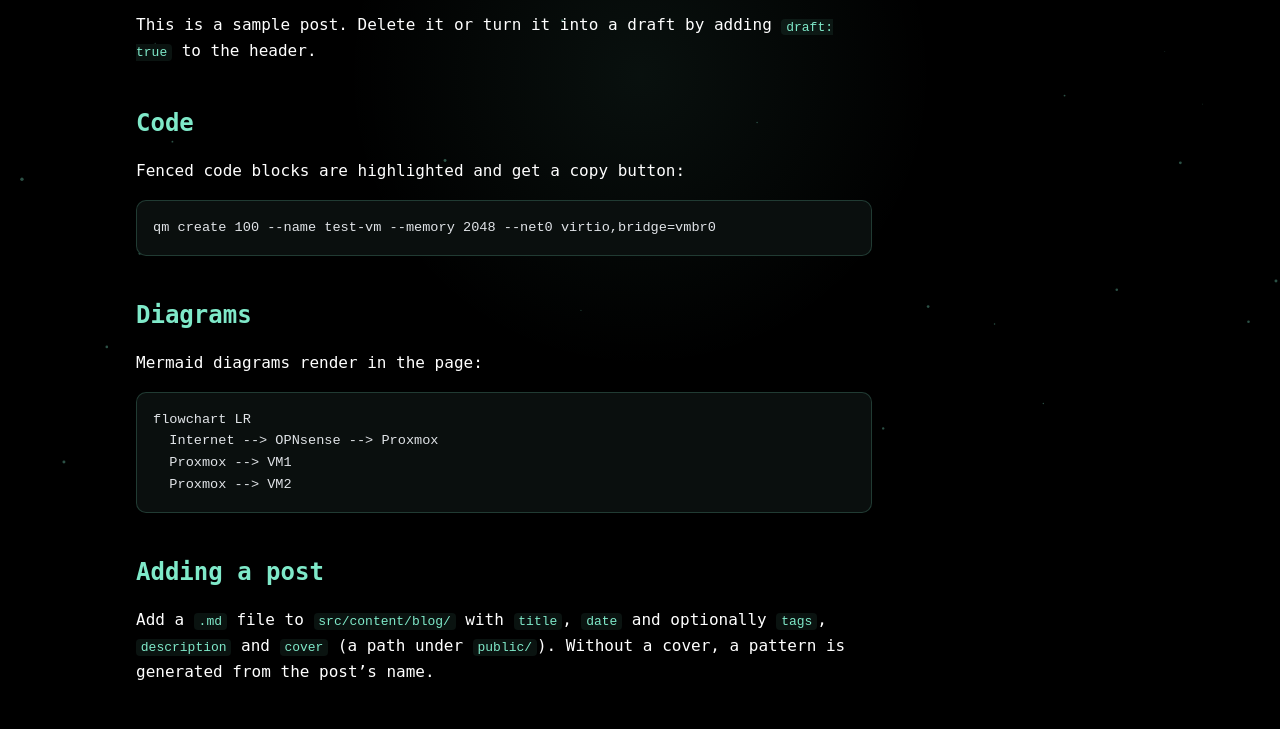
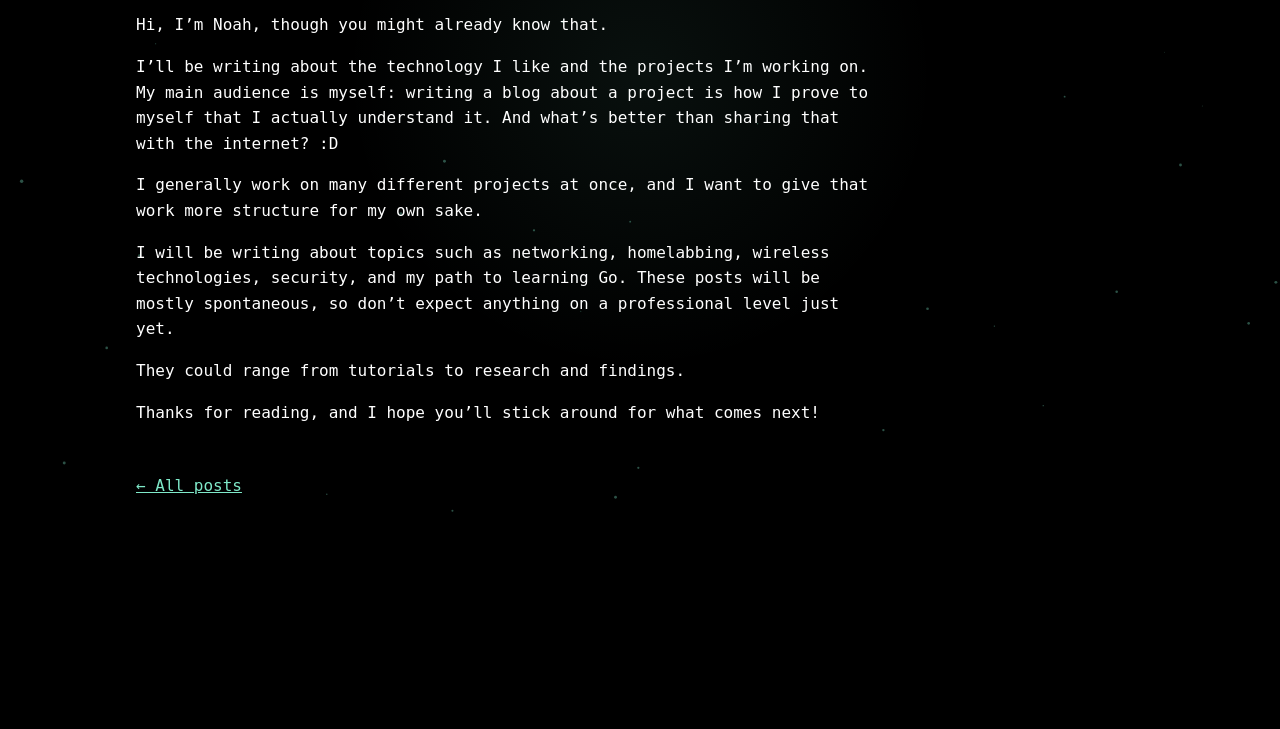
Before and after one commit to Noah-school/Portfolio-, an Astro site: page /blog/hello-world in a window 1280 px wide. Shown: the part 245-974 px from the top of the page. After the commit the page ends 808 px from the top, so only its background shows below. Built offline with nearby package versions, Linux system fonts and the light colour scheme; Astro itself is replaced by a stand-in of ours.

Commit message:
Add first blog post

````diff
--- a/src/content/blog/hello-world.md
+++ b/src/content/blog/hello-world.md
@@ -1,32 +1,19 @@
 ---
 title: Hello world
 date: 2026-10-22
-description: First post on the new portfolio, and a tour of what a post can do.
+description: My first ever post on my blog!
 tags: []
 cover: /images/blog/hello-world/banner.webp
 ---
 
-This is a sample post. Delete it or turn it into a draft by adding `draft: true` to the header.
+Hi, I'm Noah, though you might already know that.
 
-## Code
+I'll be writing about the technology I like and the projects I'm working on. My main audience is myself: writing a blog about a project is how I prove to myself that I actually understand it. And what's better than sharing that with the internet? :D
 
-Fenced code blocks are highlighted and get a copy button:
+I generally work on many different projects at once, and I want to give that work more structure for my own sake.
 
-```bash
-qm create 100 --name test-vm --memory 2048 --net0 virtio,bridge=vmbr0
-```
+I will be writing about topics such as networking, homelabbing, wireless technologies, security, and my path to learning Go. These posts will be mostly spontaneous, so don't expect anything on a professional level just yet.
 
-## Diagrams
+They could range from tutorials to research and findings.
 
-Mermaid diagrams render in the page:
-
-```mermaid
-flowchart LR
-  Internet --> OPNsense --> Proxmox
-  Proxmox --> VM1
-  Proxmox --> VM2
-```
-
-## Adding a post
-
-Add a `.md` file to `src/content/blog/` with `title`, `date` and optionally `tags`, `description` and `cover` (a path under `public/`). Without a cover, a pattern is generated from the post's name.
+Thanks for reading, and I hope you'll stick around for what comes next!
````
